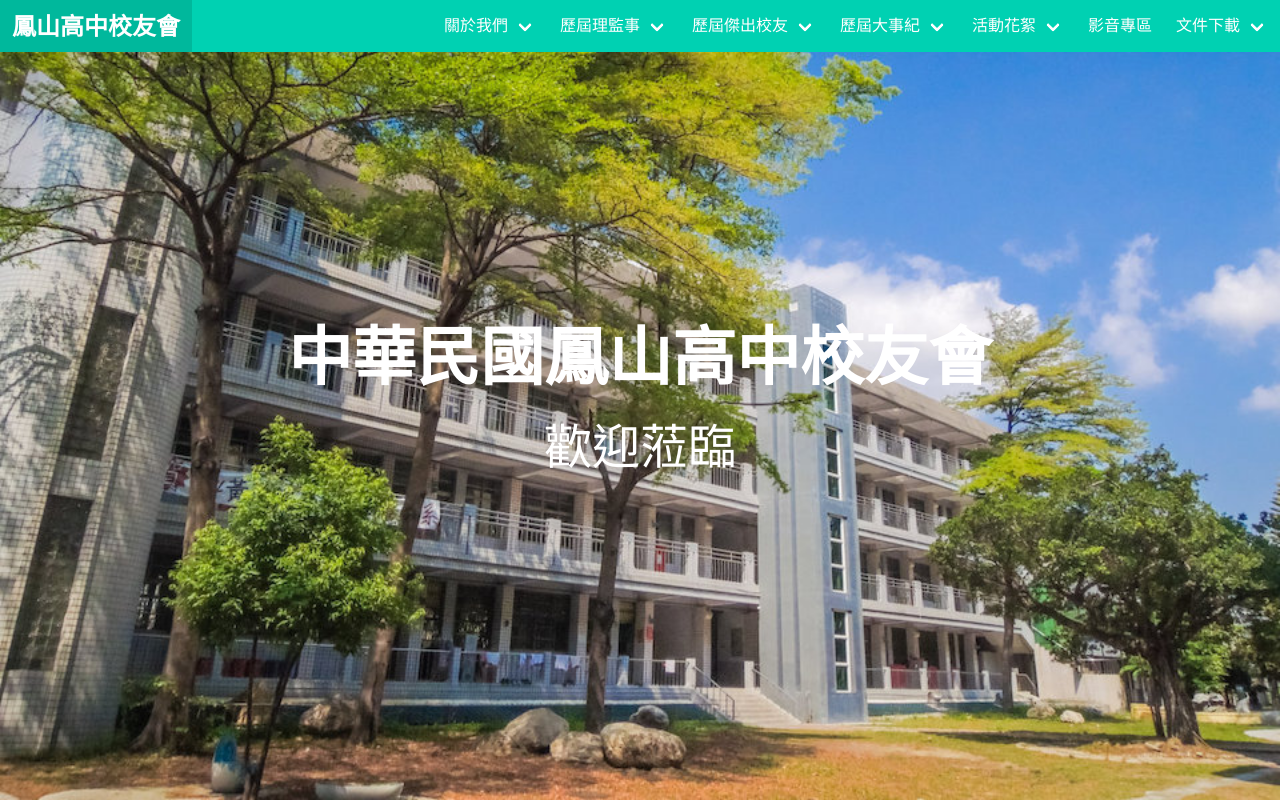
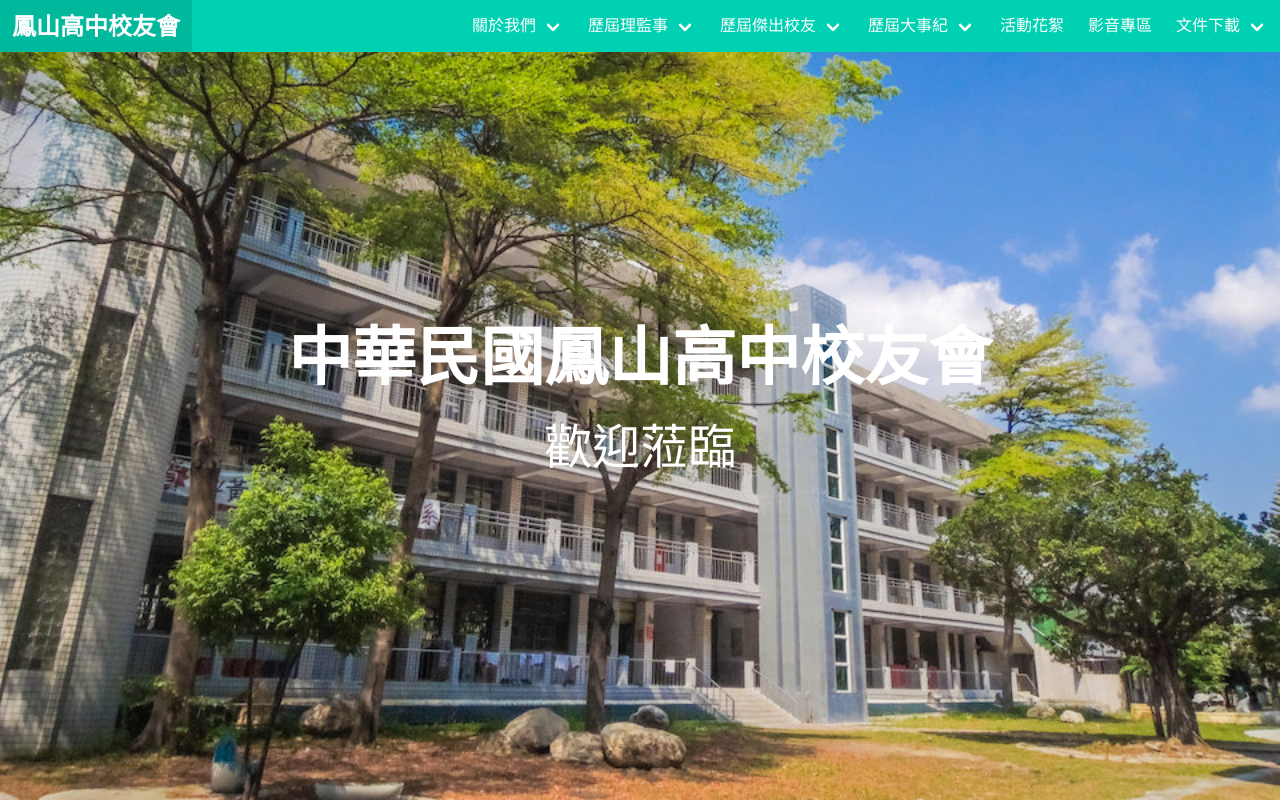
Before and after one commit to swchen1217/FSSH_alumni_website_v2, a website: page pug/main/index.pug in a window 1280 px wide. Shown: the top 802 px of the page. Drawn offline with nearby package versions, Linux system fonts and the light colour scheme; files that its build step writes are made by us from their sources; files whose address does not match are found by name; a web font is replaced by a local one.

Commit message:
disable_media

```diff
--- a/pug/sub/menu.pug
+++ b/pug/sub/menu.pug
@@ -31,7 +31,8 @@
                 .navbar-dropdown
                     a.navbar-item(href="") 第二屆
                     a.navbar-item(href="") 第一屆
-            .navbar-item.has-dropdown.is-hoverable
+            a.navbar-item 活動花絮
+            //.navbar-item.has-dropdown.is-hoverable
                 a.navbar-link 活動花絮
                 .navbar-dropdown
                     a.navbar-item(href="") 2019
```
Also changed, not shown: his_staff.html, index.html.
